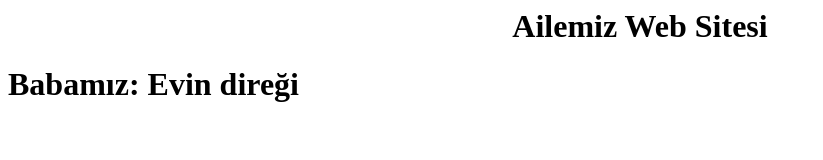
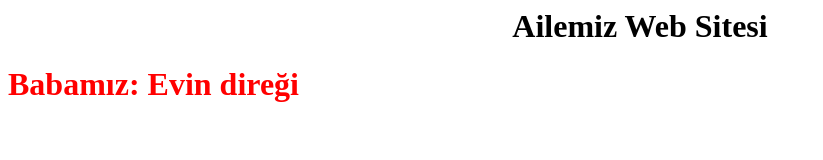
Before and after one commit to aysetoprak2/aysetoprak2.github.io, a plain HTML site: page index.html in a window 1280 px wide. Shown: the whole page, without its empty margins (0-823 px from the left). Drawn offline with Linux system fonts and the light colour scheme.

Commit message:
Update index.html

```diff
--- a/index.html
+++ b/index.html
@@ -4,11 +4,11 @@
 Ailemiz Web Sitesi
 </h1>
 </center>
-<red>
+<font color="red">
 <left>
 <h1>
 Babamız: Evin direği
 </h1>
 </left>
-</red>
+</font>
 </html>
```
